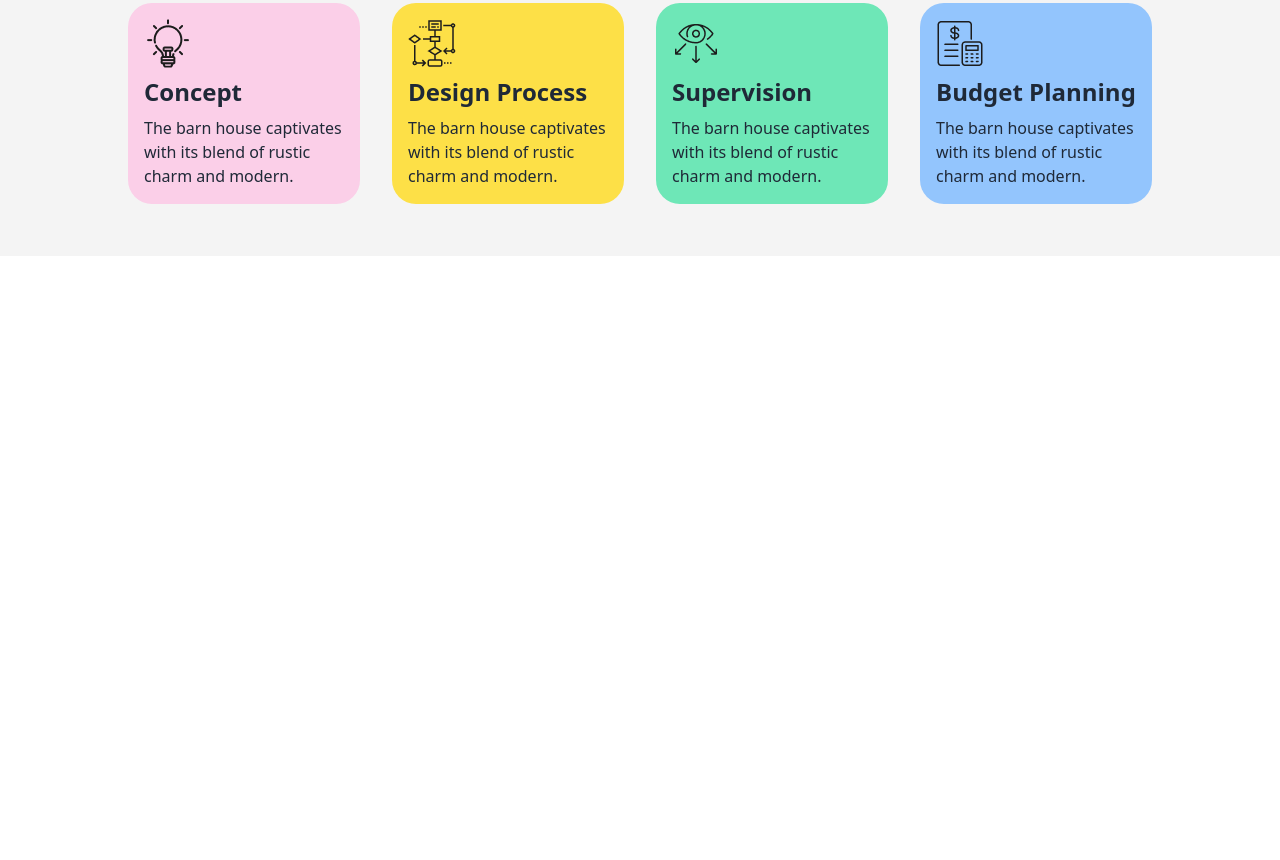
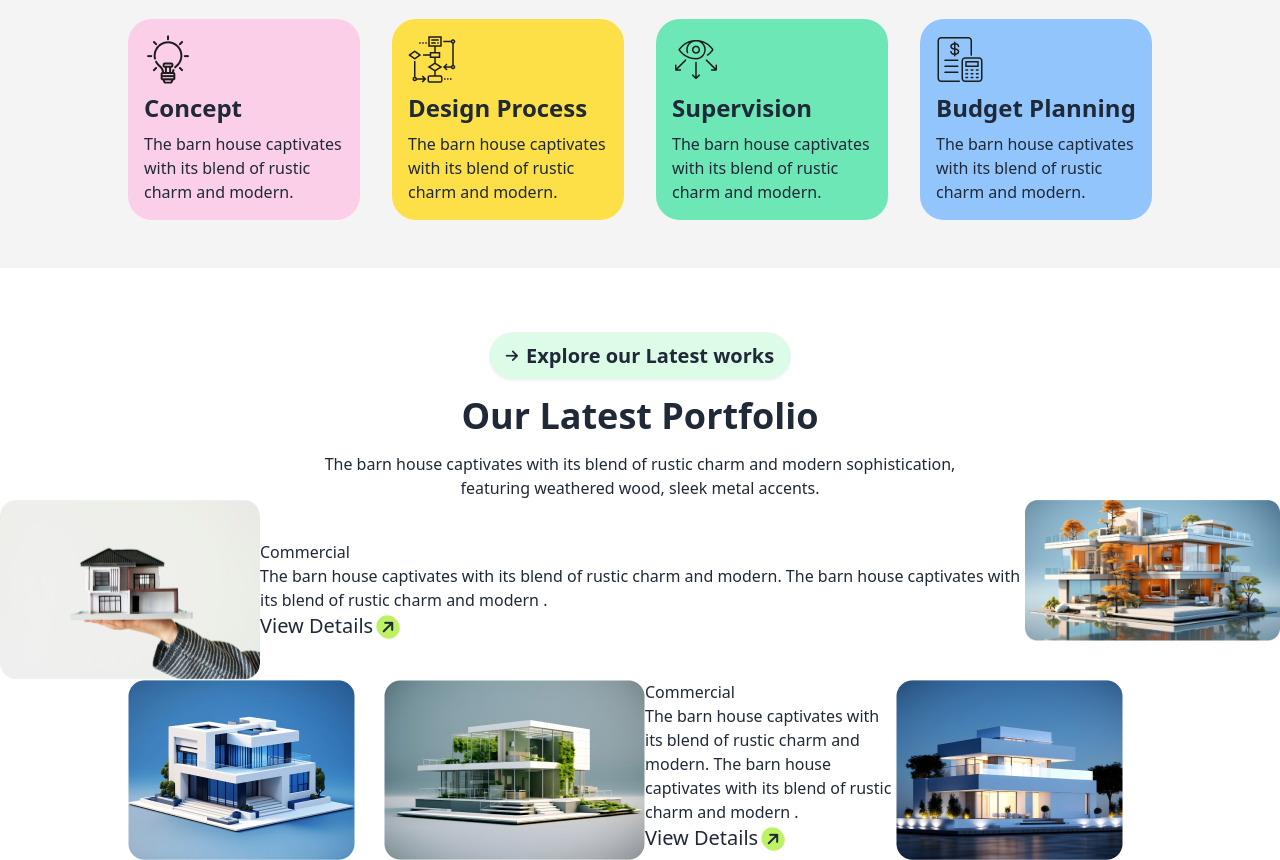
Before and after one commit to syedanamulhasan/3rd-assignment, a plain HTML site: page index.html in a window 1280 px wide. Shown: the part 1631-2491 px from the top of the page. Before the commit the page ends 1935 px from the top, so only its background shows below. Drawn offline with nearby package versions, Linux system fonts and the light colour scheme.

Commit message:
portfolio section ongoing

```diff
--- a/index.html
+++ b/index.html
@@ -91,7 +91,7 @@
         <!-- nav banner section ends -->
 
         <!-- section 2 -->
-        <section class="my-12 bg-[#F4F4F4]">
+        <section class="my-12 bg-[#F4F4F4] pt-4">
           <div class="w-full">
             <div class="w-4/5 mx-auto">
               <img src="assets/Vector.png" alt="">
@@ -124,7 +124,7 @@
             </div>
           </div>
         </div>
-        <div class="pb-5">
+        <div class="pb-4">
           <div class="text-center">
             <a class="btn bg-[#fff] rounded-3xl mt-4 "><i class="fa-solid fa-arrow-right  rounded-full"></i><span class="text-xl">How we works</span> </a>
             <h2 class="text-4xl font-bold my-4">Our Works Process</h2>
@@ -156,6 +156,52 @@
         </div>
         </section>
         <!-- section 2 ends -->
+
+        <!-- portfolio section -->
+        <section>
+          <div class="text-center">
+            <a class="btn bg-[#dcfce7] rounded-3xl mt-4 "><i class="fa-solid fa-arrow-right  rounded-full"></i><span class="text-xl">Explore our Latest works</span> </a>
+            <h2 class="text-4xl font-bold my-4">Our Latest Portfolio</h2>
+          <p>The barn house captivates with its blend of rustic charm and modern sophistication,<br>featuring weathered wood, sleek metal accents.</p>
+          </div>
+          <div class="flex justify-center">
+              <div class="flex items-center">
+                <img src="assets/img1.png" alt="">
+                <div>
+                  <h4>Commercial</h4>
+                  <p>
+                    The barn house captivates with its blend of rustic charm and modern. The barn house captivates with its blend of rustic charm and modern .
+                  </p>
+                  <a><span class="text-xl">View Details</span> <i class="fa-solid fa-arrow-right p-1 rounded-full bg-[#bef264] border-[#bef264] -rotate-45"></i></a>
+                </div>
+              </div>
+              <div>
+                <img src="assets/img2.png" alt="">
+              </div>
+          </div>
+          <div class="grid grid-cols-4 w-4/5 mx-auto">
+            <div>
+              <img src="assets/img3.png" alt="">
+            </div>
+            <div class="col-span-2">
+              <div class="flex">
+                <img src="assets/img4.png" alt="">
+              <div>
+                <h4>Commercial</h4>
+                  <p>
+                    The barn house captivates with its blend of rustic charm and modern. The barn house captivates with its blend of rustic charm and modern .
+                  </p>
+                  <a><span class="text-xl">View Details</span> <i class="fa-solid fa-arrow-right p-1 rounded-full bg-[#bef264] border-[#bef264] -rotate-45"></i></a>
+              </div>
+              </div>
+            </div>
+            <div>
+              <img src="assets/img5.png" alt="">
+            </div>
+          </div>
+          </div>
+        </section>
+        <!-- portfolio section ends -->
     </main>
     <footer>
 
```
